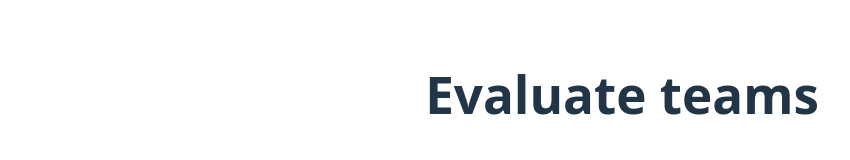
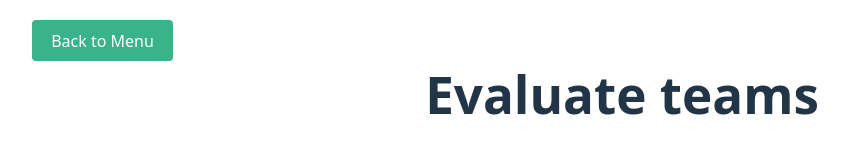
Before and after one commit to gonzalogan10/Teaching-managment, a React app in the folder frontend/: page /evaluation in a window 1280 px wide. Shown: the top 160 px of the page, without its empty margins (18-868 px from the left). Built offline with nearby package versions, Linux system fonts and the light colour scheme; no server answers; the HTML template or start-up script is replaced by a standard one.

Commit message:
On Activity page and Evaluation page, added a button to go back to menu.

```diff
--- /dev/null
+++ b/frontend/src/components/BackToMenuButton.jsx
@@ -0,0 +1,12 @@
+import { useNavigate } from 'react-router-dom';
+import "./ComponentsStyle.css";
+
+export default function BackToMenuButton() {
+    const navigate = useNavigate();
+
+    return (
+        <button onClick={() => navigate('/menu')}>
+            Back to Menu
+        </button>
+    );
+}
--- a/frontend/src/components/ComponentsStyle.css
+++ b/frontend/src/components/ComponentsStyle.css
@@ -561,3 +561,19 @@
 .team-button-selected:hover {
   background-color: #004999;
 }
+
+/* BackToMenuButton Styles */
+.back-to-menu-button {
+  position: fixed;
+  top: 20px;
+  left: 50px;
+  background-color: #3ab38b;
+  color: white;
+  border: none;
+  border-radius: 4px;
+  cursor: pointer;
+}
+
+.back-to-menu-button:hover {
+  background-color: #2a9d7a;
+}
--- a/frontend/src/screen/ActivityScreen.jsx
+++ b/frontend/src/screen/ActivityScreen.jsx
@@ -1,15 +1,18 @@
 import { useState, useEffect } from "react";
+import { useNavigate } from 'react-router-dom';
 import CourseSelector from  "../components/CourseSelector.jsx";
 import ActivityList from "../components/ActivityList.jsx";
 import TaskCreator from "../components/TaskCreator.jsx";
 import TaskList from "../components/TaskList.jsx";
 import TaskReport from "../components/TaskReport.jsx";
+import BackToMenuButton from "../components/BackToMenuButton.jsx";
 import './Screen.css';
 
 function ActivityScreen() {
   const [courseId, setCourseId] = useState(null);
   const [selectedActivityId, setSelectedActivityId] = useState(null);
   const [selectedTaskId, setSelectedTaskId] = useState(null);
+  const navigate = useNavigate();
 
   // Reset activity and task when course changes
   useEffect(() => {
@@ -19,6 +22,11 @@ function ActivityScreen() {
 
   return (
     <div>
+
+      <button className="back-to-menu-button" onClick={() => navigate('/menu')}>
+        Back to Menu
+      </button>
+
       <h1>Teaching Management</h1>
 
       <div className="activity-screen-course-section">
--- a/frontend/src/screen/EvaluationScreen.jsx
+++ b/frontend/src/screen/EvaluationScreen.jsx
@@ -1,4 +1,5 @@
 import { useState } from "react";
+import { useNavigate } from 'react-router-dom';
 import ActivitySelector from "../components/ActivitySelector";
 import TeamSelector from "../components/TeamSelector";
 import CriterionFilter from "../components/CriterionFilter";
@@ -12,6 +13,7 @@ function EvaluationScreen() {
   const [criteria, setCriteria] = useState([]);
   const [filteredCriteria, setFilteredCriteria] = useState([]);
   const [totalsByCriterion, setTotalsByCriterion] = useState({});
+  const navigate = useNavigate();
 
   // Load criteria when activity changes
   const handleActivityChange = function (activity) {
@@ -78,6 +80,11 @@ function EvaluationScreen() {
 
   return (
     <div>
+
+      <button className="back-to-menu-button" onClick={() => navigate('/menu')}>
+        Back to Menu
+      </button>
+
       <h1>Evaluate teams</h1>
 
       <div className="evaluation-screen-section">
```
